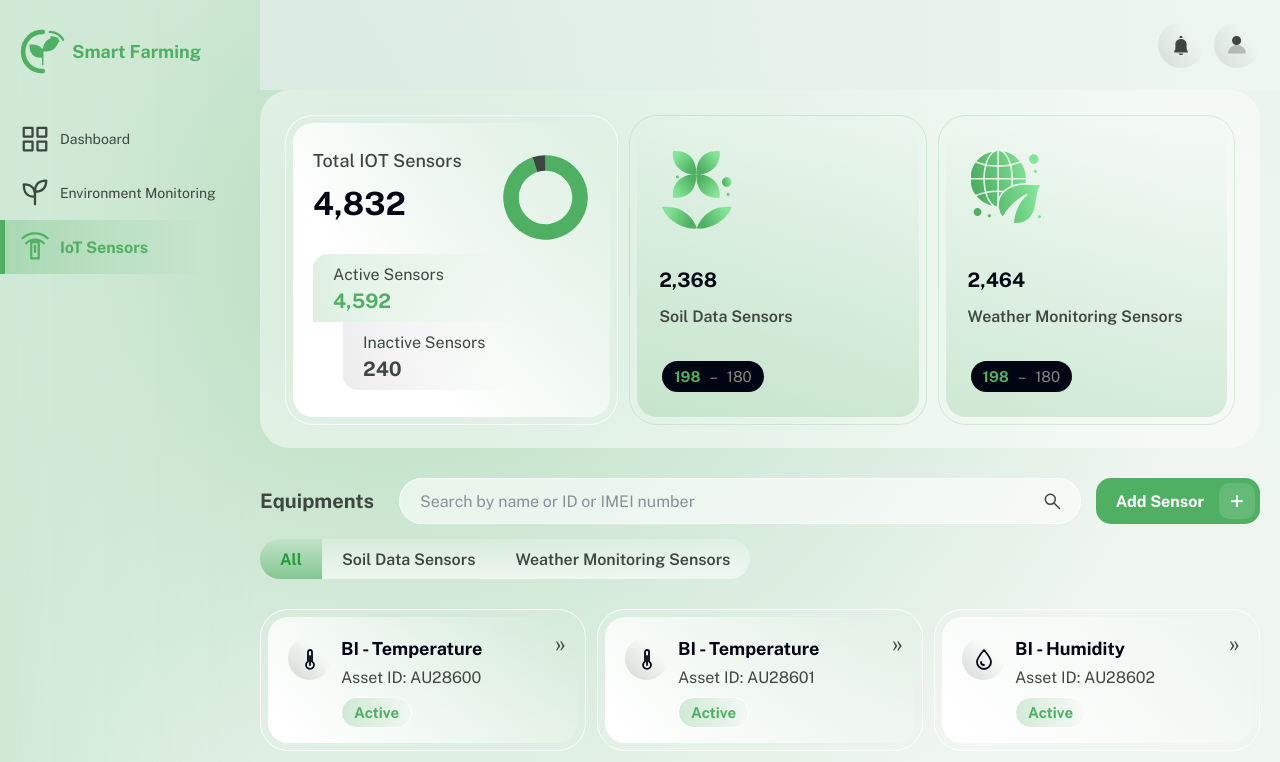
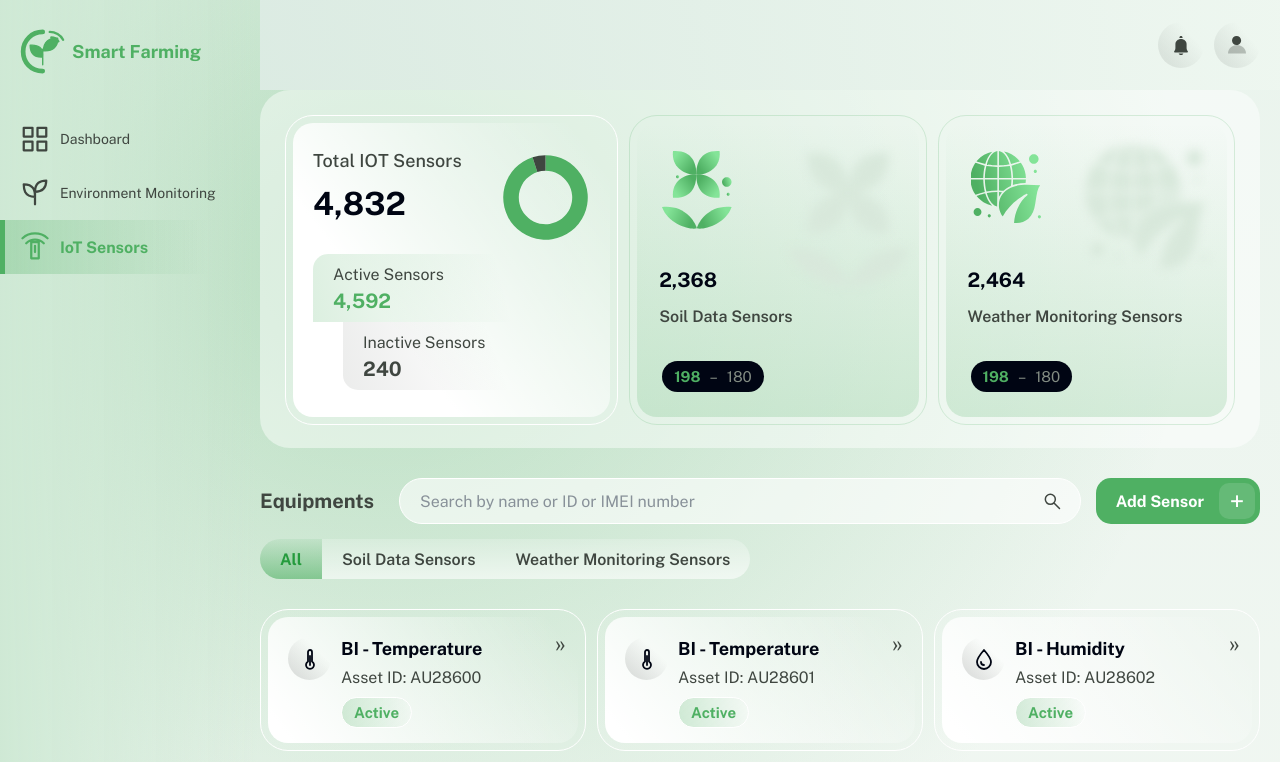
Before and after one commit to abdulrahim-0/smart-farming, an Angular app: page /home in a window 1280 px wide. Shown: the top 762 px of the page. Built offline with nearby package versions, Linux system fonts and the light colour scheme.

Commit message:
add blurred icons in cards

```diff
--- a/src/app/home/home.css
+++ b/src/app/home/home.css
@@ -193,6 +193,26 @@ h2 {
 .active-count strong {
   color: #4fb063;
 }
+.plant-art-blurred {
+  position: absolute;
+  top: 20px;
+  right: 0;
+  width: 140px;
+  height: 154px;
+  pointer-events: none;
+  filter: blur(5px);
+}
+
+.weather-art-background {
+  position: absolute;
+  width: 122px;
+  height: 124.55px;
+  left: calc(50% - 122px / 2 + 59.5px);
+  top: calc(50% - 124.55px / 2 - 63.73px);
+  pointer-events: none;
+  filter: blur(5px);
+}
+
 .category-art {
   position: absolute;
   top: 28px;
--- a/src/app/home/home.html
+++ b/src/app/home/home.html
@@ -61,8 +61,10 @@
       <article class="summary-frame category-card">
         <div class="summary-inner">
           @if (i === 0) {
+          <img class="plant-art-blurred" src="soil-data-sensors-blurred.svg" width="140" height="154" alt="" />
           <img class="category-art plant-art" src="soil-data-sensors.svg" width="70" height="78" alt="" />
           } @else {
+          <img class="weather-art-background" src="weather-monitoring-sensors-background.svg" width="122" height="125" alt="" />
           <img class="category-art weather-art" src="weather-monitoring-sensors.svg" width="70" height="73" alt="" />
           }
           <strong class="category-count">{{ i === 0 ? '2,368' : '2,464' }}</strong>
```
Also changed, not shown: public/soil-data-sensors-blurred.svg (added), public/weather-monitoring-sensors-background.svg (added).
